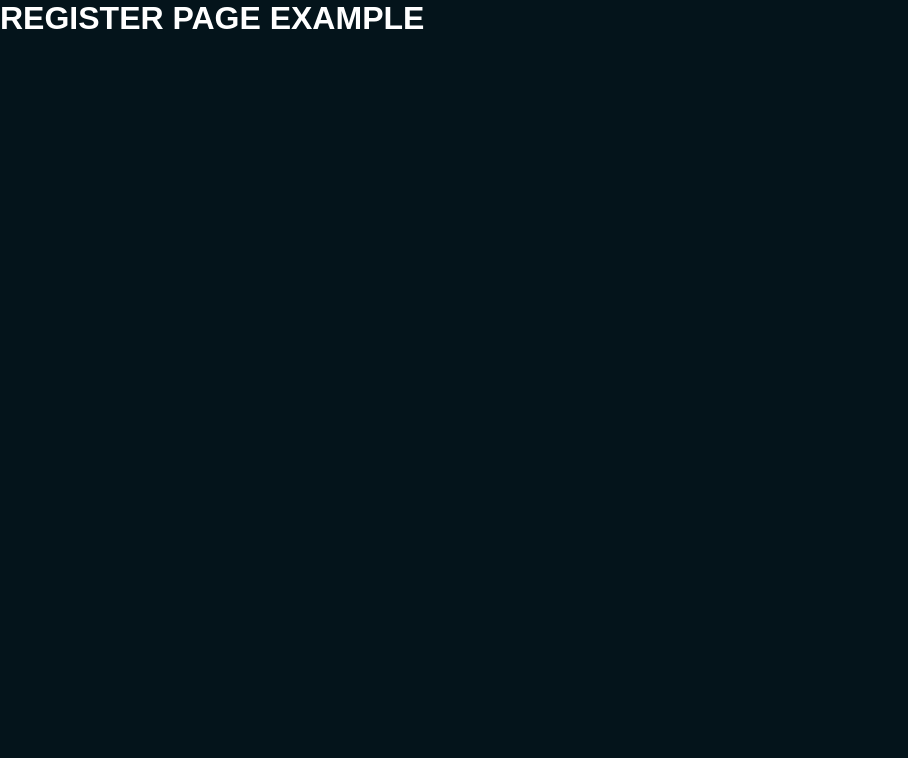
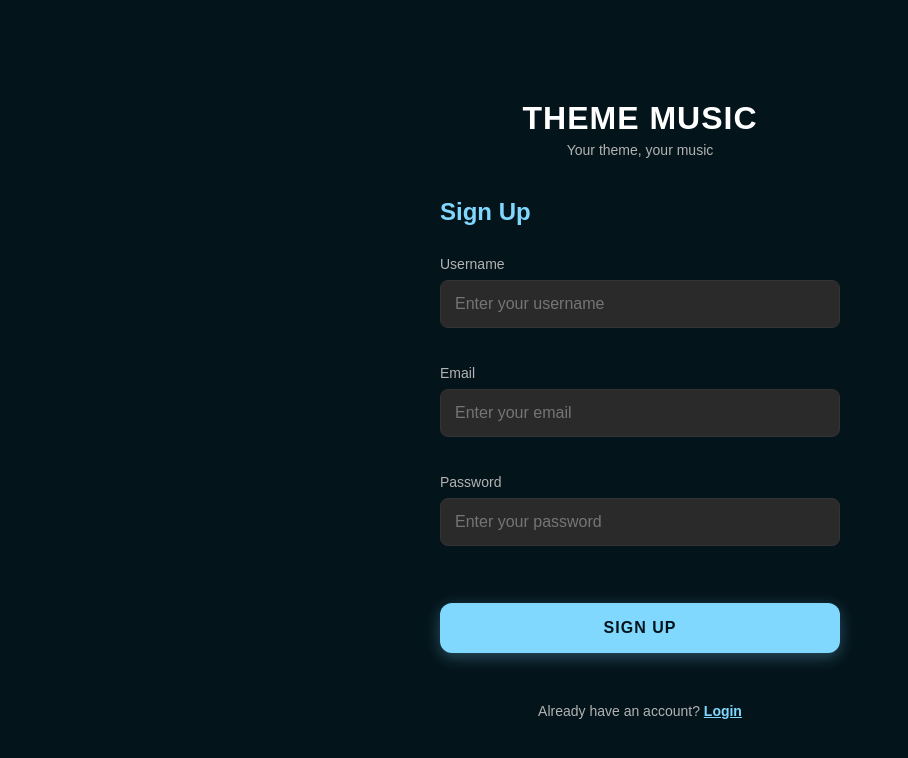
Before and after one commit to Thomas-Attanasio/themeMusic, a website with bundled scripts: page www/index.html in a window 1280 px wide. Both pictures are taken after a click on the link "Sign Up". Shown: the whole page, without its empty margins (0-908 px from the left). Built offline with nearby package versions, Linux system fonts and the light colour scheme.

Commit message:
Created the register form

```diff
--- a/www/css/auth.css
+++ b/www/css/auth.css
@@ -54,14 +54,16 @@ body {
 
 
 
-/* Login container */
-.loginContainer {
+/* Login and register container */
+.loginContainer,
+.registerContainer {
     width: 100%;
     max-width: 400px;
     margin-top: 40px;
 }
 
-.loginContainer h1 {
+.loginContainer h1,
+.registerContainer h1 {
     color: #80d8ff;
     font-size: 24px;
     font-weight: bold;
@@ -125,7 +127,7 @@ body {
 
 
 /* Button */
-#loginButton {
+.formButton {
     background-color: #80d8ff;
     color: #04141b;
     width: 100%;
@@ -143,7 +145,7 @@ body {
     transition: transform 0.1s ease, background-color 0.2s;
 }
 
-#loginButton:active {
+.formButton:active {
     background-color: #65c0e6;
     transform: scale(0.96);
 }
@@ -152,14 +154,15 @@ body {
 
 
 /*  Registration link*/
-.registrationLink {
+.formLink {
     color: #b3b3b3;
     font-size: 14px;
     text-align: center;
     margin-top: 10px;
 }
 
-#goToRegister {
+#goToRegister,
+#goToLogin {
     color: #80d8ff;
     font-weight: bold;
     text-decoration: underline;
--- a/www/js/app.js
+++ b/www/js/app.js
@@ -6,7 +6,7 @@ window.addEventListener('DOMContentLoaded', () => {
     if (!window.location.hash || window.location.has === '#') {
         // Set the hash, if there's not
         // This block of code will trigger the 'haschange' listener in the 'router.js' file
-        window.location.hash = '/';
+        window.location.hash = '/login';
     } else {
         // Render the current hash, if there is
         render();
--- a/www/js/router.js
+++ b/www/js/router.js
@@ -4,7 +4,7 @@ import { initRegister } from "./views/register.js";
 
 // Define the routes
 const routes = {
-    '/': initLogin,
+    '/login': initLogin,
     '/register': initRegister
 };
 
@@ -22,8 +22,8 @@ const render = () => {
 
 
     // Obtaine the current hash (es. '#/register') and remove the '#' symbol
-    // If the has is empty, use '/' as default
-    const path = window.location.hash.replace('#', '') || '/';
+    // If the hash is empty, use '/' (login path) as default
+    const path = window.location.hash.replace('#', '') || '/login';
 
 
     // Find the relative routes function
--- a/www/js/views/login.js
+++ b/www/js/views/login.js
@@ -15,7 +15,7 @@ export const initLogin = (container) => {
                 <form id='loginForm'>
                     <div class='inputGroup'>
                         <label for='email'>Email</label>
-                        <input type='text' id='email' placeholder='Enter your email' required>
+                        <input type='email' id='email' placeholder='Enter your email' required>
 
                         <span class='errorMessage' id='emailError'></span>
                     </div>
@@ -27,10 +27,10 @@ export const initLogin = (container) => {
                         <span class='errorMessage' id='passwordError'></span>
                     </div>
 
-                    <button type='submit' id='loginButton'>Login</button>
+                    <button type='submit' class='formButton' id='loginButton'>Login</button>
                 </form>
 
-                <p class='registrationLink'>Don't have an account? <a href='#' id='goToRegister'>Sign Up</a></p>
+                <p class='formLink'>Don't have an account? <a href='#' id='goToRegister'>Sign Up</a></p>
             </div>
         </div>
     `;
--- a/www/js/views/register.js
+++ b/www/js/views/register.js
@@ -1,6 +1,49 @@
+import { navigateTo } from "../router.js";
+
 export const initRegister = (container) => {
     // HTML code
     container.innerHTML = `
-        <h1>REGISTER PAGE EXAMPLE</h1>
+        <div class='mainContainer'>
+            <div class='headerContainer'>
+                <h1>THEME MUSIC</h1>
+                <p>Your theme, your music</p>
+            </div>
+
+            <div class='registerContainer'>
+                <h1>Sign Up</h1>
+
+                <form id='registerForm'>
+                    <div class='inputGroup'>
+                        <label for='username'>Username</label>
+                        <input type='text' id='username' placeholder='Enter your username' required>
+
+                        <span class='errorMessage' id='usernameError'></span>
+                    </div>
+
+                    <div class='inputGroup'>
+                        <label for='email'>Email</label>
+                        <input type='email' id='email' placeholder='Enter your email' required>
+
+                        <span class='errorMessage' id='emailError'></span>
+                    </div>
+
+                    <div class='inputGroup'>
+                        <label for='password'>Password</label>
+                        <input type='password' id='password' placeholder='Enter your password' required>
+
+                        <span class='errorMessage' id='passwordError'></span>
+                    </div>
+
+                    <button type='submit' class='formButton' id='registerButton'>Sign Up</button>
+                </form>
+
+                <p class='formLink'>Already have an account? <a href='#' id='goToLogin'>Login</a></p>
+            </div>
+        </div>
     `;
+
+    document.getElementById('goToLogin').addEventListener('click', (e) => {
+        e.preventDefault();
+        navigateTo('/login');
+    });
 };
```
